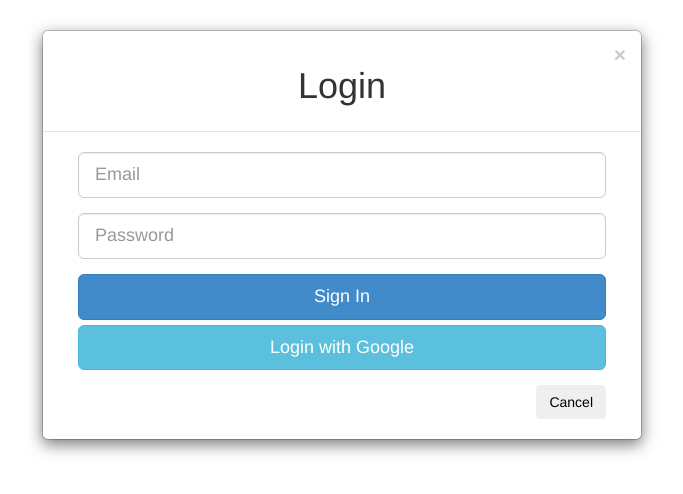
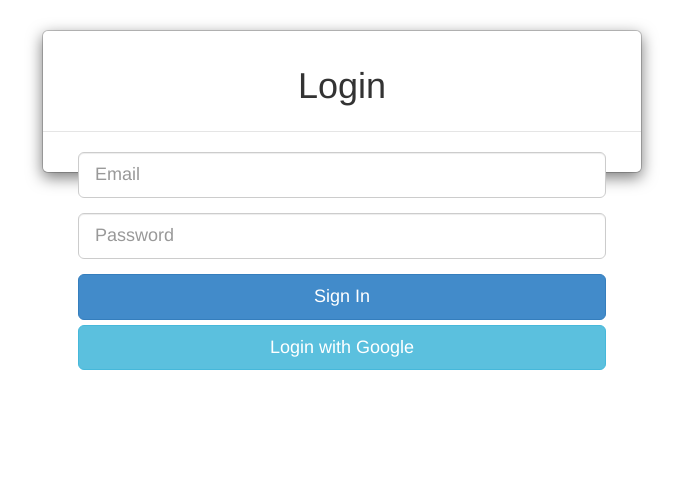
Before and after one commit to gdpak/test_app, a Django app: page /login/ in a window 1280 px wide. Shown: the top 494 px of the page, without its empty margins (298-981 px from the left). Run offline with Django 3.2, Linux system fonts and the light colour scheme; some libraries are stand-ins or nearby versions.

Commit message:
removing the cancel and cross icon

```diff
--- a/test_app/templates/login.html
+++ b/test_app/templates/login.html
@@ -14,7 +14,6 @@
 	<div class="modal-dialog">
 		<div class="modal-content">
 			<div class="modal-header">
-				<button type="button" class="close" data-dismiss="modal" aria-hidden="true">×</button>
 				<h1 class="text-center">Login</h1>
 			</div>
 			<div class="modal-body">
@@ -46,11 +45,6 @@
 					{% endif %}
 				</form>
 			</div>
-			<div class="modal-footer">
-				<div class="col-md-12">
-					<button class="btn" data-dismiss="modal" aria-hidden="true">Cancel</button>
-				</div>
-			</div>
 		</div>
 	</div>
 </div>
```
